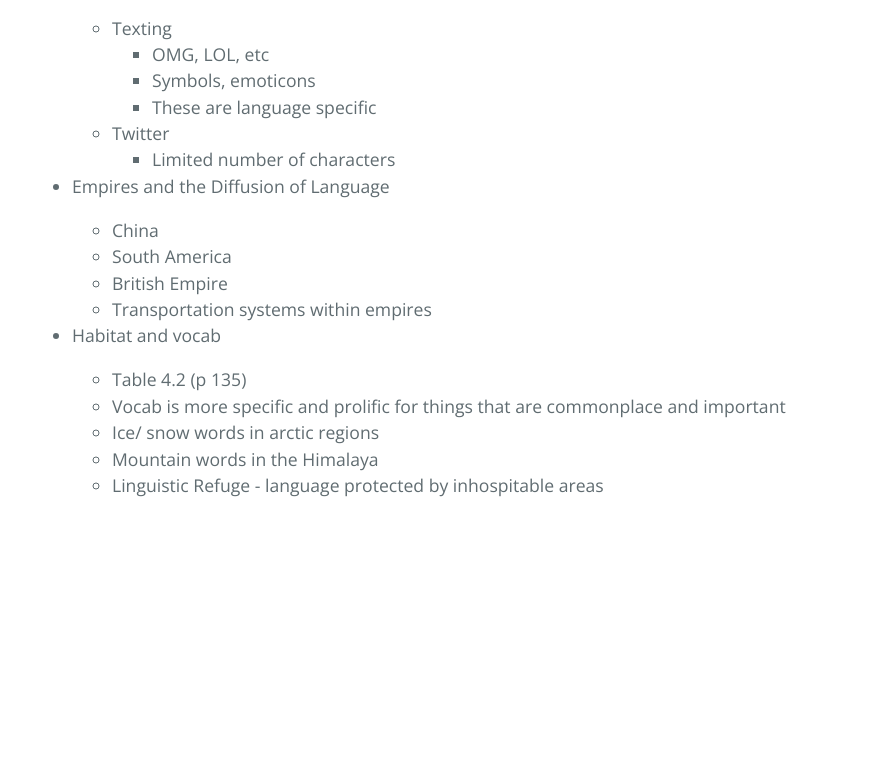
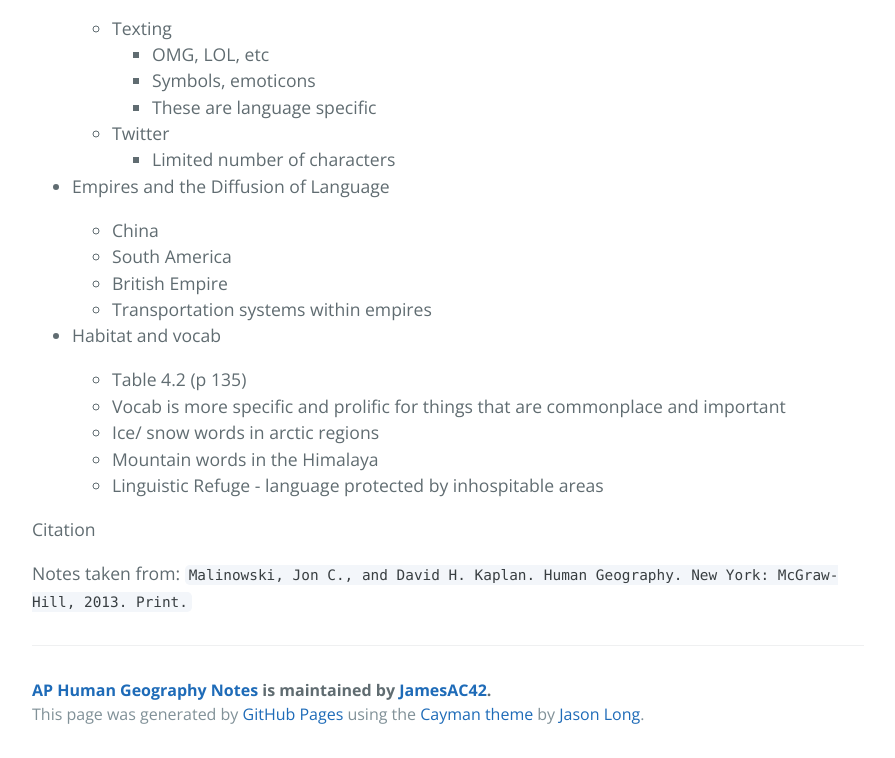
Before and after one commit to JamesAC42/APHGNotes, a plain HTML site: page greenbook/chapter_4.html in a window 1280 px wide. Shown: the part 3538-4296 px from the top of the page, without its empty margins (192-1087 px from the left). Before the commit the page ends 4086 px from the top, so only its background shows below. Drawn offline with nearby package versions, Linux system fonts and the light colour scheme.

Commit message:
Add citation

```diff
--- a/greenbook/chapter_4.html
+++ b/greenbook/chapter_4.html
@@ -272,4 +272,17 @@
 </li>
 </ul>
 
+<a id="citation" class="anchor" href="#citation" aria-hidden="true"><span aria-hidden="true" class="octicon octicon-link"></span></a>Citation</h2>
+
+<p>Notes taken from:
+<code>Malinowski, Jon C., and David H. Kaplan. Human Geography. New York: McGraw-Hill, 2013. Print.</code></p>
+
+      <footer class="site-footer">
+        <span class="site-footer-owner"><a href="https://github.com/JamesAC42/APHGNotes">AP Human Geography Notes</a> is maintained by <a href="https://github.com/JamesAC42">JamesAC42</a>.</span>
+
+        <span class="site-footer-credits">This page was generated by <a href="https://pages.github.com">GitHub Pages</a> using the <a href="https://github.com/jasonlong/cayman-theme">Cayman theme</a> by <a href="https://twitter.com/jasonlong">Jason Long</a>.</span>
+      </footer>
+
+    </section>
+
 </body></html>
```
